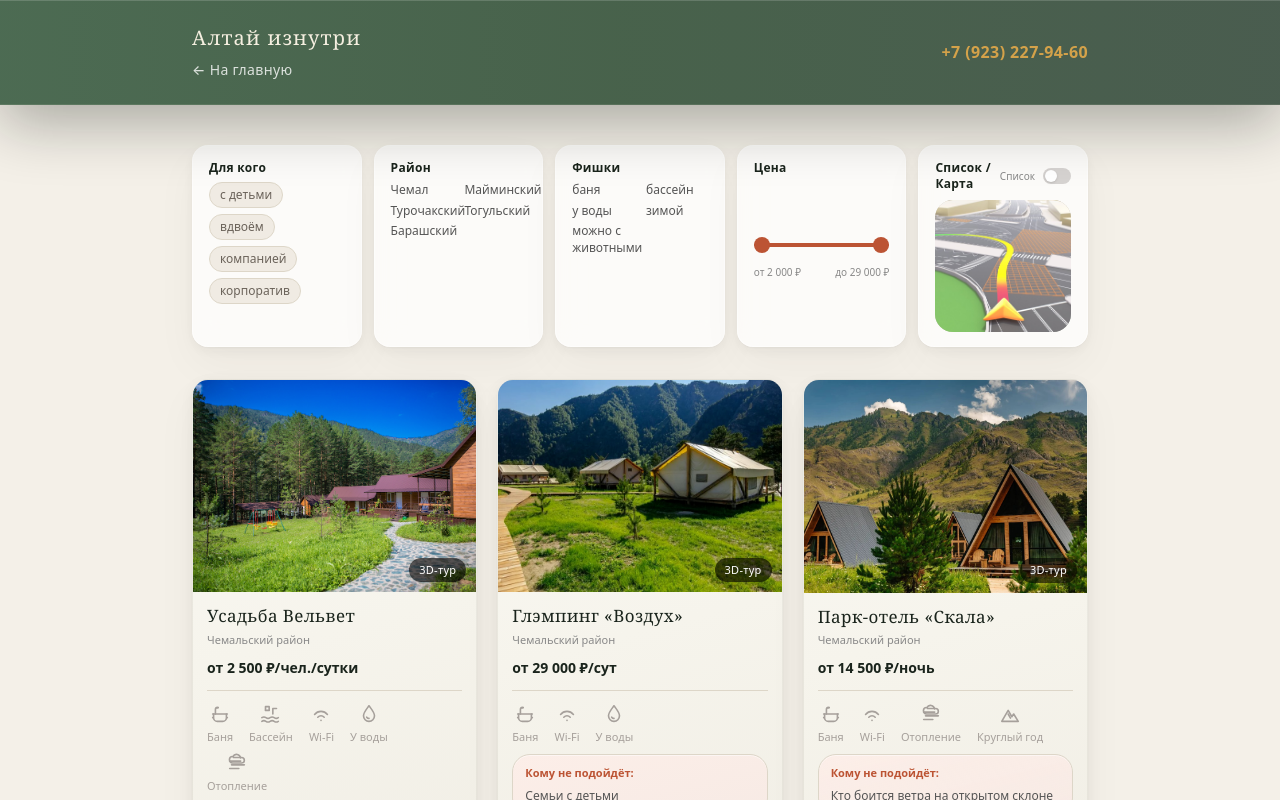
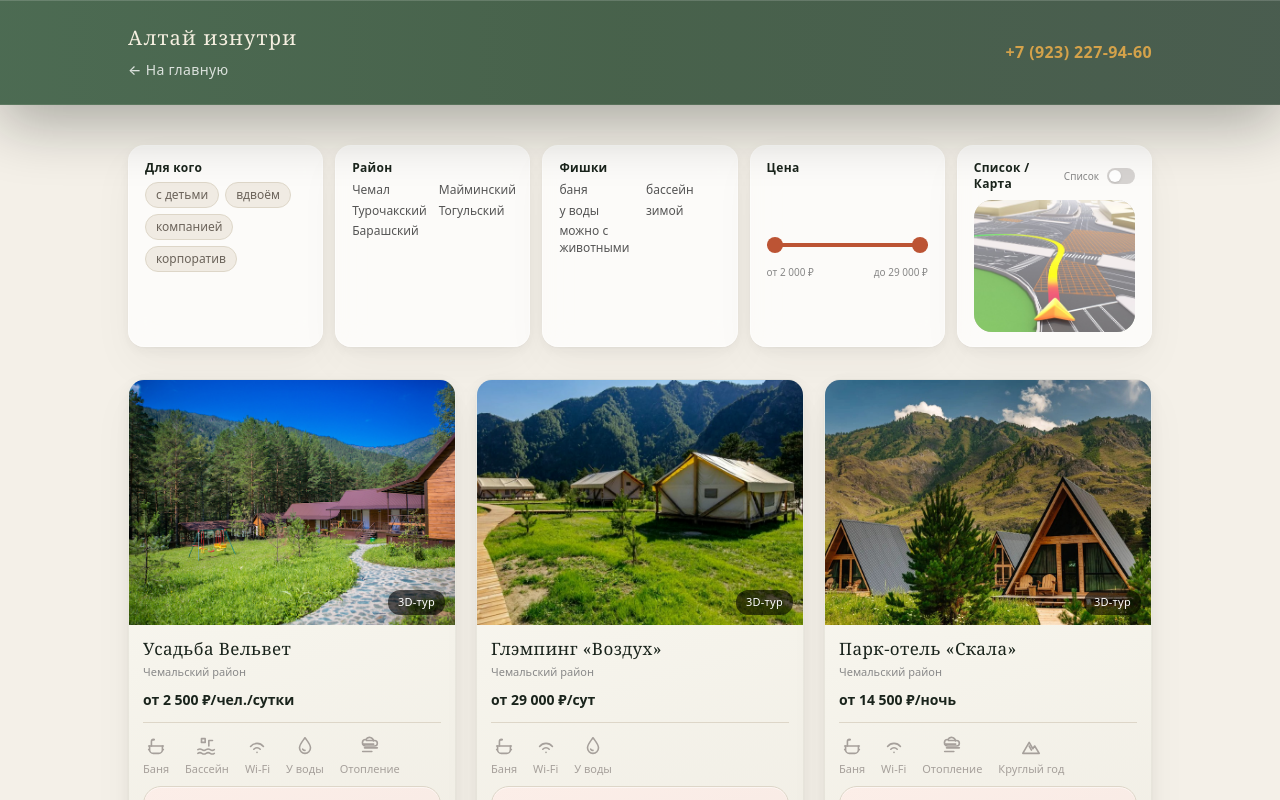
Before and after one commit to mark30122019-bit/siesta-altay, a Next.js app: page /catalog in a window 1280 px wide. Shown: the top 800 px of the page. Built offline with nearby package versions, Linux system fonts and the light colour scheme; no server answers.

Commit message:
fix size pages

```diff
--- a/src/components/base/base-page-canvas.tsx
+++ b/src/components/base/base-page-canvas.tsx
@@ -10,7 +10,7 @@ import { UI_CONFIG } from "@/config/uiConfig";
 import type { BaseObject, PhotoConfig } from "@/types";
 import { cn } from "@/lib/utils";
 
-const DESKTOP_INSET = "md:px-[15vw]";
+const DESKTOP_INSET = "md:px-[10vw]";
 
 function gallerySources(object: BaseObject): PhotoConfig[] {
   const items: PhotoConfig[] = [];
--- a/src/components/catalog/catalog-canvas.tsx
+++ b/src/components/catalog/catalog-canvas.tsx
@@ -337,7 +337,7 @@ export function CatalogCanvas({ objects }: { objects: BaseObject[] }) {
   return (
     <div
       className={cn(
-        "px-6 pt-8 pb-[15vh] md:px-[15vw] md:pt-10 md:pb-[17vh]",
+        "px-6 pt-8 pb-[15vh] md:px-[10vw] md:pt-10 md:pb-[17vh]",
         viewMode === "map" && "pb-0 md:pb-0",
         isPending && "opacity-95"
       )}
--- a/src/components/ui/site-footer.tsx
+++ b/src/components/ui/site-footer.tsx
@@ -31,13 +31,13 @@ export function SiteFooter({
       <div
         className={cn(
           "relative mx-auto flex min-h-[140px] w-full items-center justify-center px-6 py-6 text-center",
-          sideLink ? "md:px-[15vw]" : "max-w-[1440px] lg:px-10 xl:px-12"
+          sideLink ? "md:px-[10vw]" : "max-w-[1440px] lg:px-10 xl:px-12"
         )}
       >
         {sideLink ? (
           <Link
             href={sideLink.href}
-            className="absolute left-6 top-1/2 hidden -translate-y-1/2 font-sans text-sm font-medium tracking-wide text-[#F5EFE0]/80 transition-colors hover:text-[#D4A24A] md:left-[15vw] md:inline md:text-base"
+            className="absolute left-6 top-1/2 hidden -translate-y-1/2 font-sans text-sm font-medium tracking-wide text-[#F5EFE0]/80 transition-colors hover:text-[#D4A24A] md:left-[10vw] md:inline md:text-base"
           >
             {sideLink.label}
           </Link>
--- a/src/components/ui/site-header.tsx
+++ b/src/components/ui/site-header.tsx
@@ -8,7 +8,7 @@ import { HeroPhoneLink } from "@/components/home/hero-phone-link";
 import { GLOBAL_CONFIG } from "@/config/global";
 import { cn } from "@/lib/utils";
 
-const DESKTOP_INSET = "md:px-[15vw]";
+const DESKTOP_INSET = "md:px-[10vw]";
 
 export type SiteHeaderProps = {
   backHref: string;
@@ -58,6 +58,10 @@ export function SiteHeader({
         // - вверх копим до показа (микрошаги вверх не вернут header мгновенно)
         const START_HIDE_AFTER_PX = 40;
         const SHOW_AFTER_UP_PX = 14;
+        // Показываем header только в верхней зоне страницы,
+        // чтобы он не "вылезал" в середине из-за микродвижений/инерции.
+        const SHOW_ONLY_NEAR_TOP_PX = 160;
+        const isNearTop = currentY <= SHOW_ONLY_NEAR_TOP_PX;
 
         // Дополнительно: при приближении к футеру точно скрываем,
         // но обратно показываем ТОЛЬКО по порогу вверх.
@@ -85,6 +89,7 @@ export function SiteHeader({
           accumulatedDownRef.current = 0;
 
           if (
+            isNearTop &&
             accumulatedUpRef.current >= SHOW_AFTER_UP_PX &&
             isHiddenRef.current
           ) {
@@ -106,7 +111,7 @@ export function SiteHeader({
   return (
     <header
       className={cn(
-        "site-chrome sticky top-0 z-50 w-full border-b border-white/15 backdrop-blur-lg transform-gpu transition-[opacity,transform] duration-250 ease-out",
+        "site-chrome sticky top-0 z-50 w-full border-b border-white/15 backdrop-blur-lg transform-gpu transition-[opacity,transform] duration-500 ease-out",
         isHidden
           ? "-translate-y-0 opacity-0 pointer-events-none"
           : "translate-y-0 opacity-100",
```
